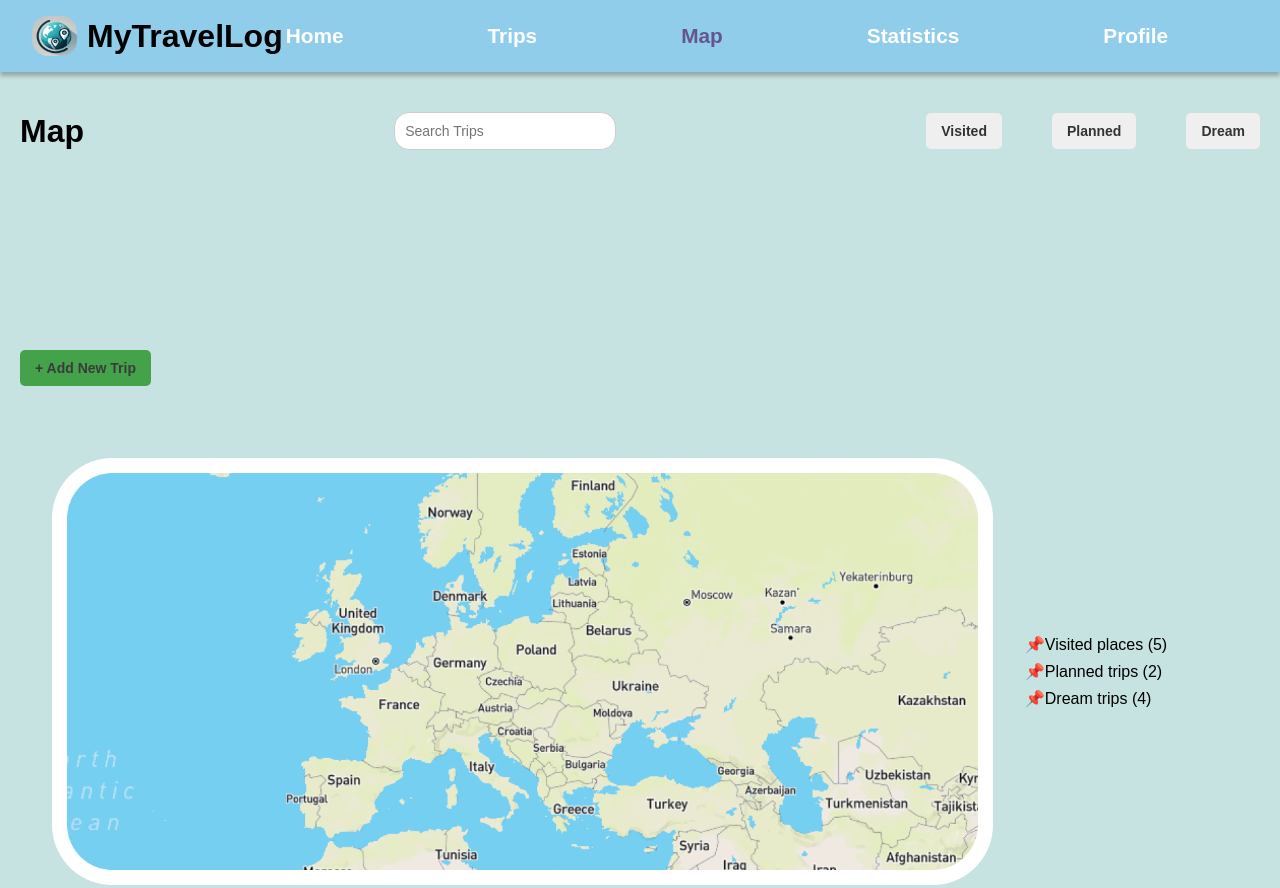
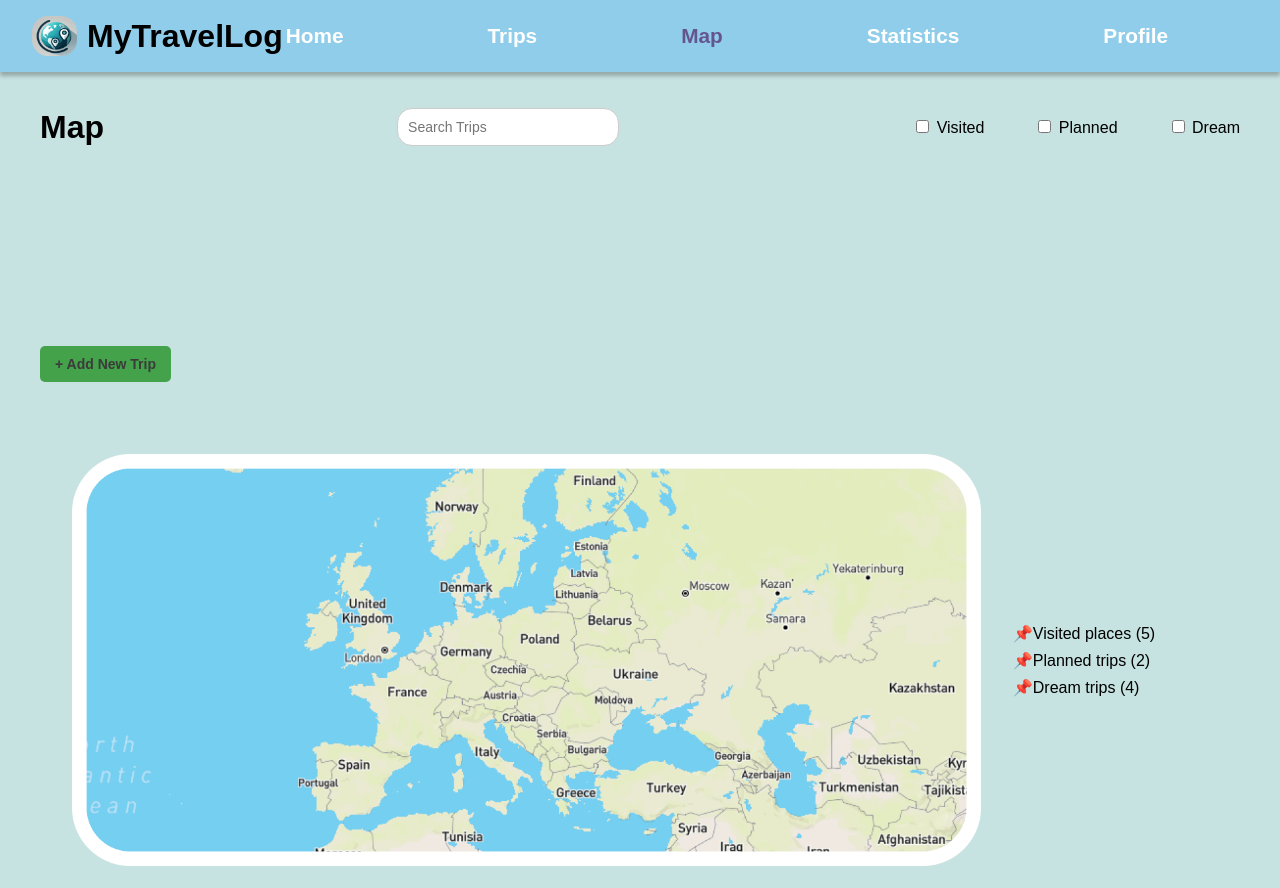
Before and after one commit to ajasielec/MyTravelLog, a plain HTML site: page map.html in a window 1280 px wide. Shown: the top 888 px of the page. Drawn offline with Linux system fonts and the light colour scheme.

Commit message:
Fix displaying

```diff
--- a/assets/css/styles.css
+++ b/assets/css/styles.css
@@ -57,7 +57,7 @@ main {
     justify-content: space-between;
     align-items: flex-start;
     gap: 20px;
-    padding: 20px;
+    padding: 1rem 2.5rem;
     flex-wrap: wrap;
 }
 h2 {
--- a/assets/css/trips.css
+++ b/assets/css/trips.css
@@ -62,7 +62,7 @@ main {
 }
 
 .trip-filters {
-    margin-bottom: 20px;
+    margin-bottom: 0;
     font-size: 16px;
     color: #333;
 }
@@ -84,4 +84,5 @@ main {
     flex-wrap: wrap;
     align-items: center;
     margin-left: 2.5rem;
+    margin-bottom: 3rem;
 }
--- a/map.html
+++ b/map.html
@@ -30,9 +30,9 @@
             <h1>Map</h1>
             <input type="text" placeholder="Search Trips">
             <div class="filters">
-                <button>Visited</button>
-                <button>Planned</button>
-                <button>Dream</button>
+                <label><input type="checkbox" name="trip-type" value="visited"> Visited</label>
+                <label><input type="checkbox" name="trip-type" value="planned"> Planned</label>
+                <label><input type="checkbox" name="trip-type" value="dream"> Dream</label>
             </div>
             <button class="add-new-trip">+ Add New Trip</button>
         </div>
```
